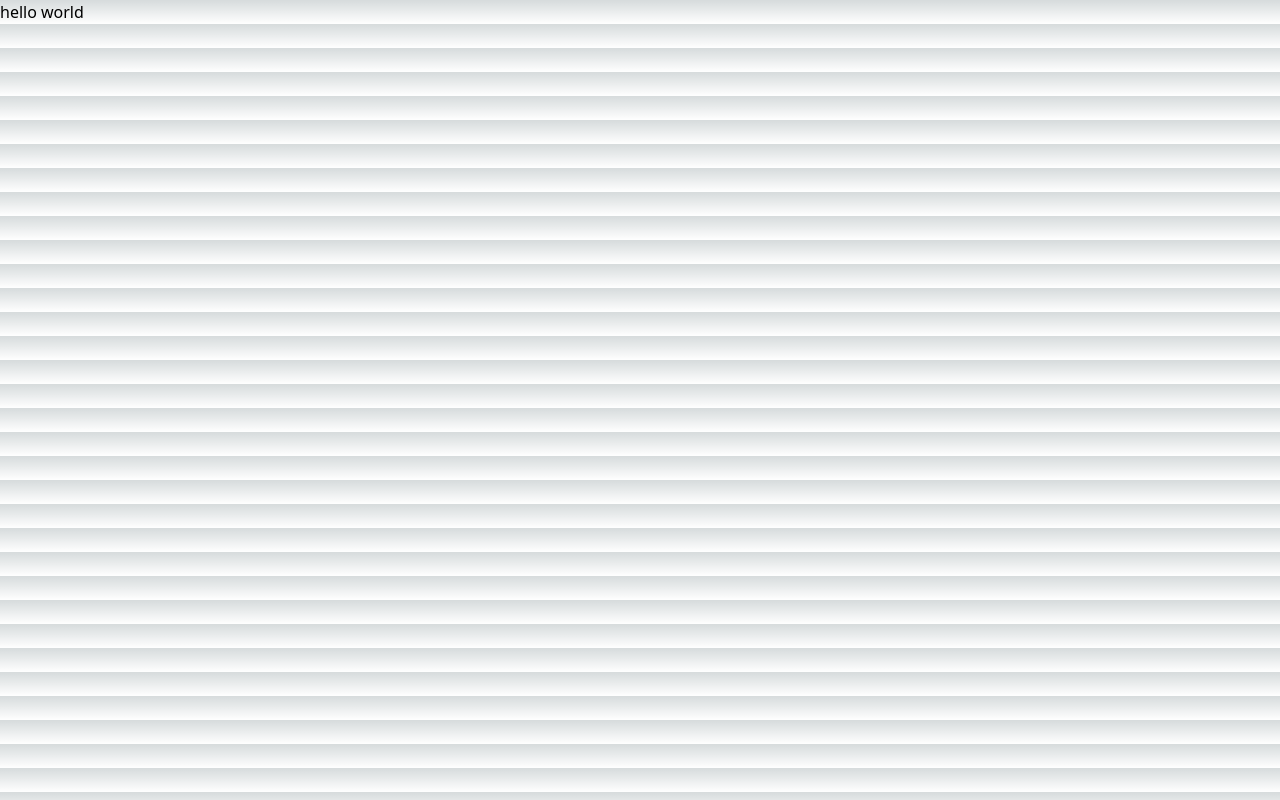
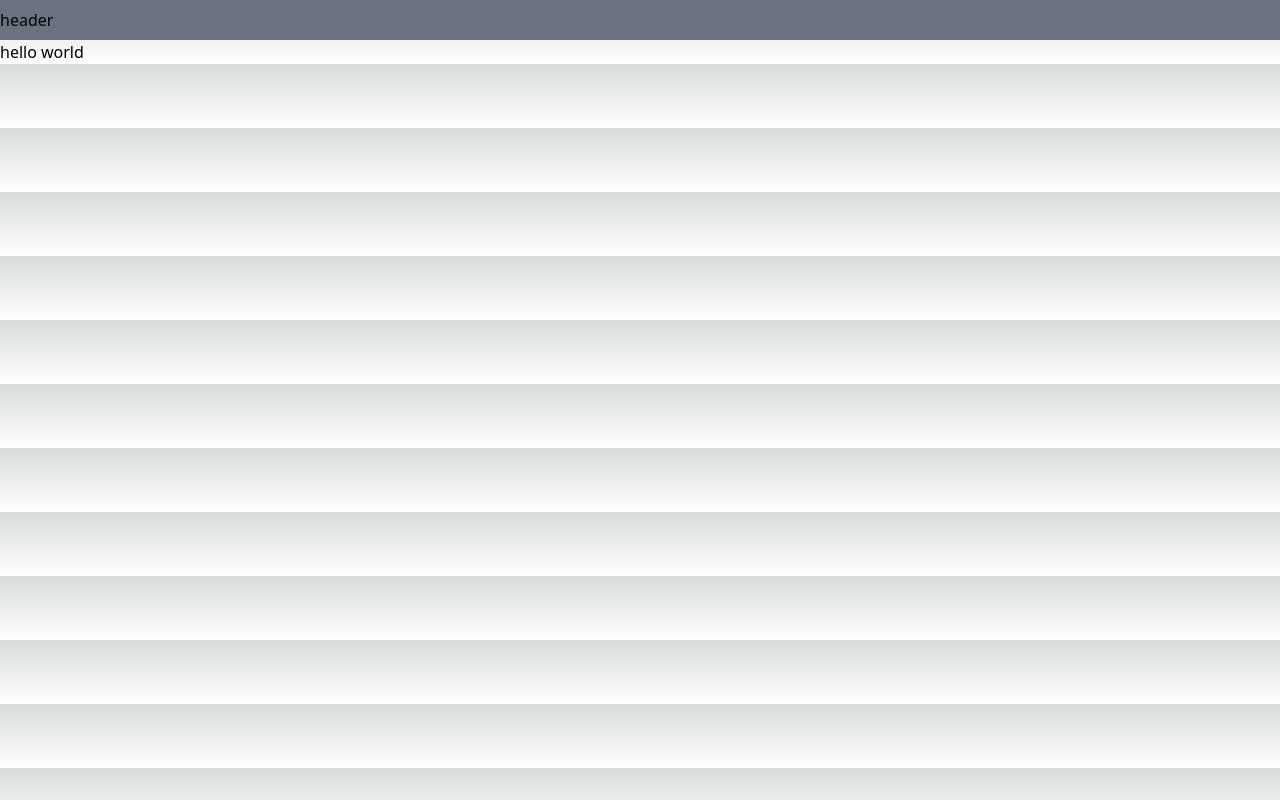
Before and after one commit to Seobe95/Wakmu_Recommend, a Next.js app in the folder front-end/: page / in a window 1280 px wide. Built offline with nearby package versions, Linux system fonts and the light colour scheme.

Commit message:
기본요소 및 폴더구조 변경

```diff
--- /dev/null
+++ b/front-end/src/components/common/Footer.tsx
@@ -0,0 +1,9 @@
+
+interface FooterProps {};
+export default function Footer () {
+  return (
+    <div>
+
+    </div>
+  );
+};
--- /dev/null
+++ b/front-end/src/components/common/Header.tsx
@@ -0,0 +1,9 @@
+interface HeaderProps {};
+
+export default function Header () {
+  return (
+    <div className="flex flex-row h-10 bg-gray-500 items-center">
+      header
+    </div>
+  );
+};
--- /dev/null
+++ b/front-end/src/components/common/SEO.tsx
@@ -0,0 +1,15 @@
+import Head from 'next/head';
+
+export default function SEO() {
+  const keywords = ['왁타버스', '음악추천', '우왁굳', '이세돌', '고정멤버'].join(', ');
+  return (
+    <Head>
+      <title>{'왁타버스 뮤직 추천기'}</title>
+      <link rel="icon" href="/favicon.png" />
+      <meta name="description" content={'왁타버스의 음악들을 사용자의 선택에 따라 선곡해 드립니다.'} />
+      <meta name="keywords" content={keywords} />
+      <meta property="og:site_name" content="Seobe-dev.vercel.app" />
+      <meta property="og:type" content="website" />
+    </Head>
+  );
+}
--- /dev/null
+++ b/front-end/src/components/common/index.ts
@@ -0,0 +1,3 @@
+export {default as Header} from './Header'
+export {default as Footer} from './Footer'
+export {default as SEO} from './SEO'
--- /dev/null
+++ b/front-end/src/components/layouts/DefaultLayout.tsx
@@ -0,0 +1,13 @@
+import { Header } from '../common';
+
+interface DefaultLayoutProps {
+  children: React.ReactElement;
+}
+export default function DefaultLayout({ children }: DefaultLayoutProps) {
+  return (
+    <>
+      <Header />
+      <main>{children}</main>
+    </>
+  );
+}
--- a/front-end/src/pages/_app.tsx
+++ b/front-end/src/pages/_app.tsx
@@ -1,6 +1,12 @@
-import '@/styles/globals.css'
-import type { AppProps } from 'next/app'
+import { SEO } from '@/components/common';
+import '@/styles/globals.css';
+import type { AppProps } from 'next/app';
 
 export default function App({ Component, pageProps }: AppProps) {
-  return <Component {...pageProps} />
+  return (
+    <>
+      <SEO />
+      <Component {...pageProps} />
+    </>
+  );
 }
--- a/front-end/src/pages/index.tsx
+++ b/front-end/src/pages/index.tsx
@@ -1,12 +1,12 @@
-import Image from "next/image";
-import { Inter } from "next/font/google";
+import { Inter } from 'next/font/google';
+import DefaultLayout from '@/components/layouts/DefaultLayout';
 
-const inter = Inter({ subsets: ["latin"] });
+const inter = Inter({ subsets: ['latin'] });
 
 export default function Home() {
   return (
-    <div className="">
-      hello world
-    </div>
+    <DefaultLayout>
+      <div className="">hello world</div>
+    </DefaultLayout>
   );
 }
--- a/front-end/tailwind.config.js
+++ b/front-end/tailwind.config.js
@@ -7,21 +7,16 @@ module.exports = {
   ],
   theme: {
     screens: {
-      "sm" : "480px",
-      "md" : "768px",
-      "lg" : "1024px"
-    },
-    colors: {
-      "darkmode-bg" : "#ffffff",
-      "light-bg" : "#000000"
+      sm: '480px',
+      md: '768px',
+      lg: '1024px',
     },
     extend: {
       backgroundImage: {
         'gradient-radial': 'radial-gradient(var(--tw-gradient-stops))',
-        'gradient-conic':
-          'conic-gradient(from 180deg at 50% 50%, var(--tw-gradient-stops))',
+        'gradient-conic': 'conic-gradient(from 180deg at 50% 50%, var(--tw-gradient-stops))',
       },
     },
   },
   plugins: [],
-}
+};
```
Also changed, not shown: 1 other file (tests, documents, lock files or other folders).
